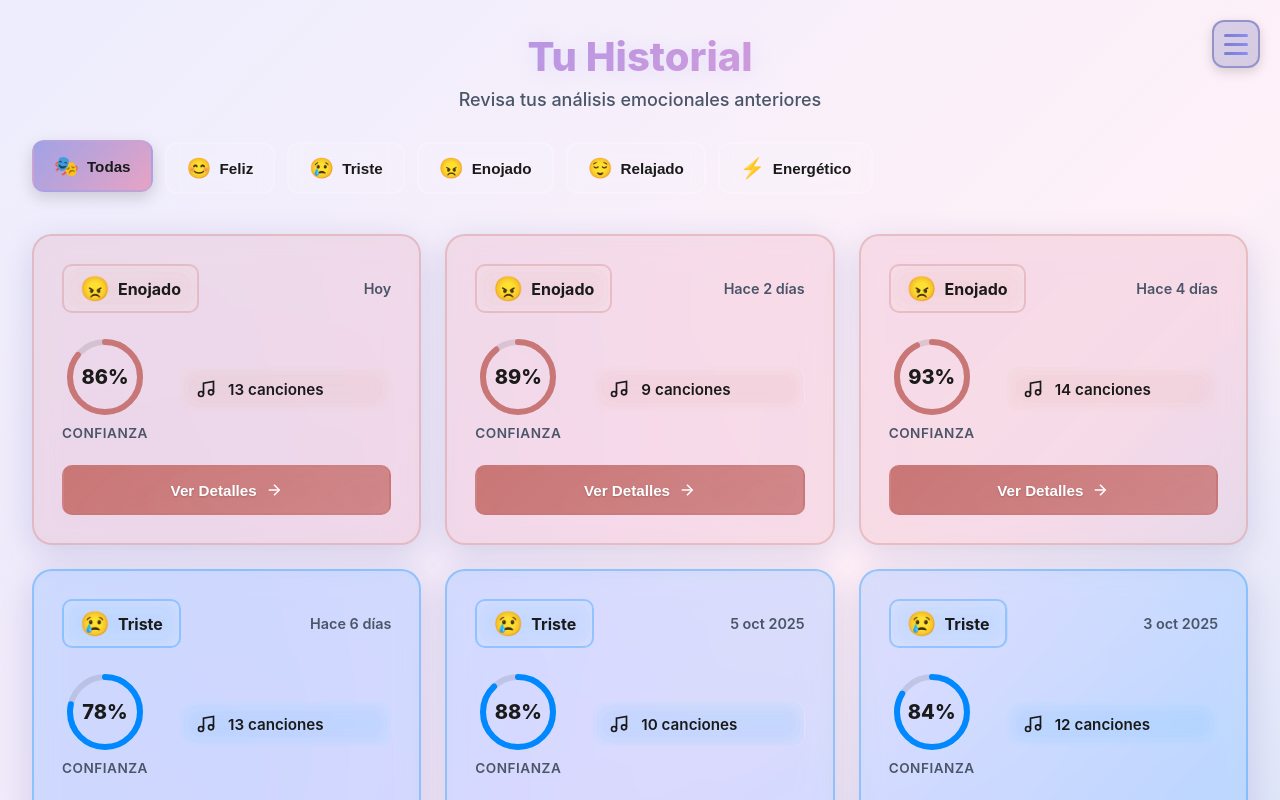
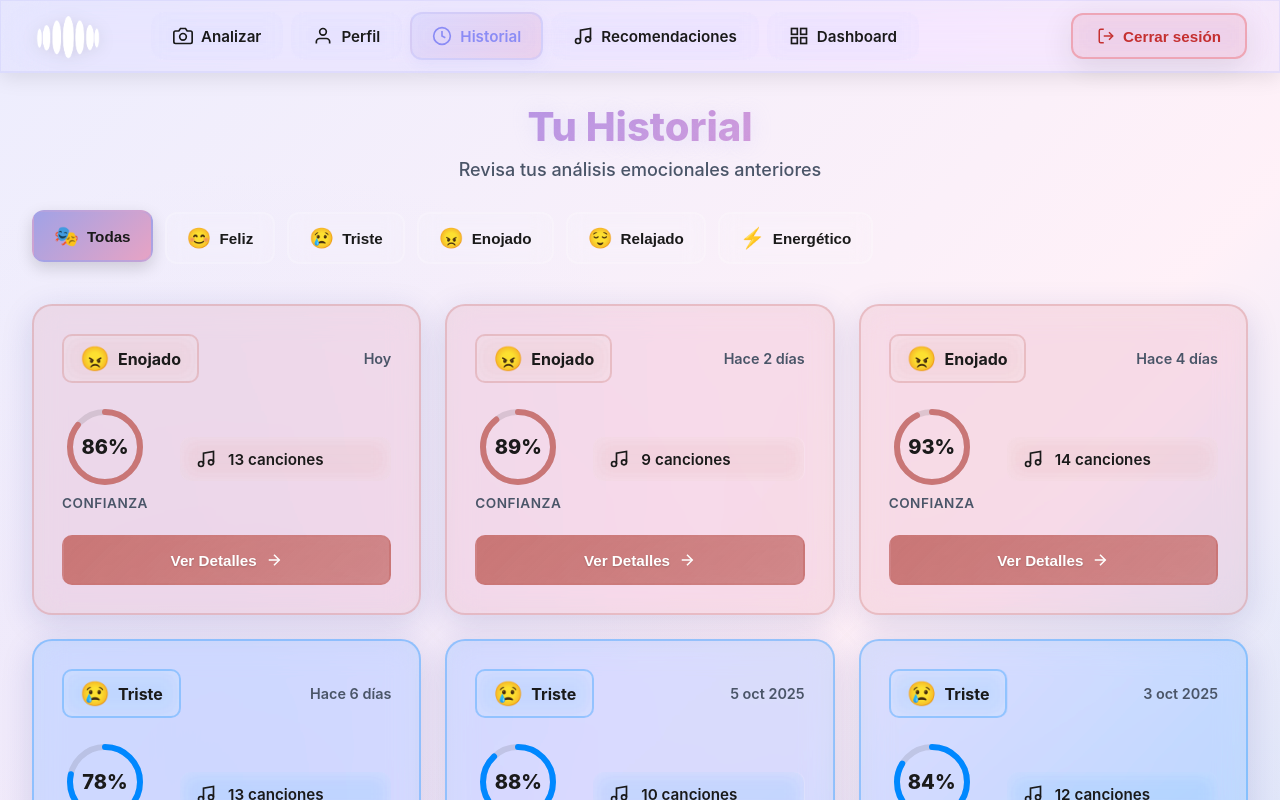
Before and after one commit to pmmd05/intento-proyecto-1, a React (Create React App) app in the folder client/: page /home/history in a window 1280 px wide. Shown: the top 800 px of the page. Built offline with nearby package versions, Linux system fonts and the light colour scheme; no server answers; sample sign-in values are in the browser's storage.

Commit message:
Agrega Navnbar para Home

```diff
--- /dev/null
+++ b/client/src/components/navbar/HomeNavbar.css
@@ -0,0 +1,168 @@
+/* ============================================
+   HOME NAVBAR - Navbar horizontal para desktop
+   ============================================ */
+
+.home-navbar {
+  position: fixed;
+  top: 0;
+  left: 0;
+  right: 0;
+  height: 70px;
+  z-index: 900;
+  backdrop-filter: blur(20px) saturate(180%);
+  -webkit-backdrop-filter: blur(20px) saturate(180%);
+  border-bottom: 2px solid rgba(195, 196, 250, 0.3);
+  box-shadow: 0 4px 20px rgba(0, 0, 0, 0.1);
+  padding: 0 2rem;
+  display: none; /* Oculto por defecto (móvil) */
+}
+
+/* Mostrar solo en desktop */
+@media (min-width: 969px) {
+  .home-navbar {
+    display: block;
+  }
+}
+
+.home-navbar-content {
+  max-width: 1600px;
+  margin: 0 auto;
+  height: 100%;
+  display: flex;
+  align-items: center;
+  gap: 2rem;
+}
+
+/* Logo */
+.home-navbar-logo {
+  display: flex;
+  align-items: center;
+  margin-right: 1rem;
+  transition: transform 0.3s ease;
+}
+
+.home-navbar-logo:hover {
+  transform: scale(1.05);
+}
+
+.home-navbar-logo img {
+  height: 45px;
+  width: auto;
+  filter: drop-shadow(0 2px 8px rgba(0, 0, 0, 0.1));
+}
+
+/* Navigation Items Container */
+.home-navbar-items {
+  display: flex;
+  align-items: center;
+  gap: 0.5rem;
+  flex: 1;
+}
+
+/* Individual Nav Item */
+.home-navbar-item {
+  display: flex;
+  align-items: center;
+  gap: 0.5rem;
+  padding: 0.75rem 1.25rem;
+  border-radius: 12px;
+  text-decoration: none;
+  color: var(--black);
+  font-weight: 600;
+  font-size: 0.95rem;
+  transition: all 0.3s cubic-bezier(0.4, 0, 0.2, 1);
+  border: 2px solid transparent;
+  background: rgba(255, 255, 255, 0.05);
+  backdrop-filter: blur(10px);
+  -webkit-backdrop-filter: blur(10px);
+  position: relative;
+  overflow: hidden;
+}
+
+.home-navbar-item::before {
+  content: '';
+  position: absolute;
+  top: 0;
+  left: -100%;
+  width: 100%;
+  height: 100%;
+  background: linear-gradient(
+    90deg,
+    transparent,
+    rgba(255, 255, 255, 0.2),
+    transparent
+  );
+  transition: left 0.5s;
+}
+
+.home-navbar-item:hover::before {
+  left: 100%;
+}
+
+.home-navbar-item:hover {
+  background: rgba(255, 255, 255, 0.15);
+  transform: translateY(-2px);
+  box-shadow: 0 4px 12px rgba(0, 0, 0, 0.1);
+}
+
+.home-navbar-item.active {
+  background: linear-gradient(135deg,
+    rgba(195, 196, 250, 0.3) 0%,
+    rgba(231, 163, 196, 0.3) 100%);
+  border-color: rgba(195, 196, 250, 0.5);
+  color: var(--lilac-dark);
+  box-shadow: 0 4px 16px rgba(195, 196, 250, 0.3);
+}
+
+.navbar-item-icon {
+  display: flex;
+  align-items: center;
+  justify-content: center;
+  width: 20px;
+  height: 20px;
+}
+
+.navbar-item-icon svg {
+  width: 100%;
+  height: 100%;
+}
+
+.navbar-item-label {
+  white-space: nowrap;
+}
+
+/* Logout Button */
+.home-navbar-logout {
+  display: flex;
+  align-items: center;
+  gap: 0.5rem;
+  padding: 0.75rem 1.5rem;
+  border-radius: 12px;
+  border: 2px solid rgba(229, 62, 62, 0.3);
+  background: rgba(229, 62, 62, 0.1);
+  color: #c53030;
+  font-weight: 600;
+  font-size: 0.95rem;
+  cursor: pointer;
+  transition: all 0.3s ease;
+  backdrop-filter: blur(10px);
+  -webkit-backdrop-filter: blur(10px);
+}
+
+.home-navbar-logout:hover {
+  background: rgba(229, 62, 62, 0.2);
+  transform: translateY(-2px);
+  box-shadow: 0 4px 12px rgba(229, 62, 62, 0.3);
+}
+
+.home-navbar-logout svg {
+  width: 18px;
+  height: 18px;
+}
+
+/* Responsive - Ocultar en tablet y móvil */
+@media (max-width: 968px) {
+  .home-navbar {
+    display: none !important;
+  }
+}
--- /dev/null
+++ b/client/src/components/navbar/HomeNavbar.jsx
@@ -0,0 +1,115 @@
+import React from 'react';
+import { Link, useLocation, useNavigate } from 'react-router-dom';
+import { LOGO_SRC } from '../../constants/assets';
+import './HomeNavbar.css';
+
+const HomeNavbar = () => {
+  const location = useLocation();
+  const navigate = useNavigate();
+
+  const handleLogout = () => {
+    localStorage.removeItem('access_token');
+    navigate('/signin', {
+      state: {
+        flash: 'Sesión cerrada correctamente',
+        flashType: 'success'
+      }
+    });
+  };
+
+  const navItems = [
+    {
+      path: '/home/analyze',
+      label: 'Analizar',
+      icon: (
+        <svg viewBox="0 0 24 24" fill="none" stroke="currentColor" strokeWidth="2">
+          <path d="M23 19a2 2 0 0 1-2 2H3a2 2 0 0 1-2-2V8a2 2 0 0 1 2-2h4l2-3h6l2 3h4a2 2 0 0 1 2 2z"></path>
+          <circle cx="12" cy="13" r="4"></circle>
+        </svg>
+      )
+    },
+    {
+      path: '/home/account',
+      label: 'Perfil',
+      icon: (
+        <svg viewBox="0 0 24 24" fill="none" stroke="currentColor" strokeWidth="2">
+          <path d="M20 21v-2a4 4 0 0 0-4-4H8a4 4 0 0 0-4 4v2"></path>
+          <circle cx="12" cy="7" r="4"></circle>
+        </svg>
+      )
+    },
+    {
+      path: '/home/history',
+      label: 'Historial',
+      icon: (
+        <svg viewBox="0 0 24 24" fill="none" stroke="currentColor" strokeWidth="2">
+          <circle cx="12" cy="12" r="10"></circle>
+          <polyline points="12 6 12 12 16 14"></polyline>
+        </svg>
+      )
+    },
+    {
+      path: '/home/recommendations',
+      label: 'Recomendaciones',
+      icon: (
+        <svg viewBox="0 0 24 24" fill="none" stroke="currentColor" strokeWidth="2">
+          <path d="M9 18V5l12-2v13"></path>
+          <circle cx="6" cy="18" r="3"></circle>
+          <circle cx="18" cy="16" r="3"></circle>
+        </svg>
+      )
+    },
+    {
+      path: '/home/dashboard',
+      label: 'Dashboard',
+      icon: (
+        <svg viewBox="0 0 24 24" fill="none" stroke="currentColor" strokeWidth="2">
+          <rect x="3" y="3" width="7" height="7"></rect>
+          <rect x="14" y="3" width="7" height="7"></rect>
+          <rect x="14" y="14" width="7" height="7"></rect>
+          <rect x="3" y="14" width="7" height="7"></rect>
+        </svg>
+      )
+    }
+  ];
+
+  return (
+    <nav className="home-navbar glass-lilac">
+      <div className="home-navbar-content">
+        {/* Logo */}
+        <Link to="/home" className="home-navbar-logo">
+          <img src={LOGO_SRC} alt="Ánima" />
+        </Link>
+
+        {/* Navigation Items */}
+        <div className="home-navbar-items">
+          {navItems.map((item) => {
+            const isActive = location.pathname === item.path;
+            return (
+              <Link
+                key={item.path}
+                to={item.path}
+                className={`home-navbar-item ${isActive ? 'active' : ''}`}
+              >
+                <span className="navbar-item-icon">{item.icon}</span>
+                <span className="navbar-item-label">{item.label}</span>
+              </Link>
+            );
+          })}
+        </div>
+
+        {/* Logout Button */}
+        <button className="home-navbar-logout glass" onClick={handleLogout}>
+          <svg viewBox="0 0 24 24" fill="none" stroke="currentColor" strokeWidth="2">
+            <path d="M9 21H5a2 2 0 0 1-2-2V5a2 2 0 0 1 2-2h4"></path>
+            <polyline points="16 17 21 12 16 7"></polyline>
+            <line x1="21" y1="12" x2="9" y2="12"></line>
+          </svg>
+          <span>Cerrar sesión</span>
+        </button>
+      </div>
+    </nav>
+  );
+};
+
+export default HomeNavbar;
--- a/client/src/components/sidebar/Sidebar.css
+++ b/client/src/components/sidebar/Sidebar.css
@@ -289,3 +289,18 @@
     top: 20px;
   }
 }
+
+/* Ocultar sidebar en desktop cuando hay navbar */
+@media (min-width: 969px) {
+  .sidebar-toggle {
+    display: none;
+  }
+
+  .sidebar {
+    display: none;
+  }
+
+  .sidebar-backdrop {
+    display: none;
+  }
+}
--- a/client/src/components/sidebar/Sidebar.jsx
+++ b/client/src/components/sidebar/Sidebar.jsx
@@ -27,10 +27,20 @@ const Sidebar = () => {
     {
       icon: (
         <svg viewBox="0 0 24 24" fill="none" stroke="currentColor" strokeWidth="2">
+           <path d="M23 19a2 2 0 0 1-2 2H3a2 2 0 0 1-2-2V8a2 2 0 0 1 2-2h4l2-3h6l2 3h4a2 2 0 0 1 2 2z"></path>
+           <circle cx="12" cy="13" r="4"></circle>
+        </svg>
+      ),
+      label: 'Analizar',
+      path: '/home/analyze'
+    },
+    {
+      icon: (
+        <svg viewBox="0 0 24 24" fill="none" stroke="currentColor" strokeWidth="2">
           <path d="M20 21v-2a4 4 0 0 0-4-4H8a4 4 0 0 0-4 4v2"></path>
           <circle cx="12" cy="7" r="4"></circle>
         </svg>
-      ),
+    ),
       label: 'Perfil',
       path: '/home/account'
     },
--- a/client/src/pages/home/Account.css
+++ b/client/src/pages/home/Account.css
@@ -5,7 +5,9 @@
 .account-page {
   min-height: 100vh;
   position: relative;
+  padding-top: 0;
 }
+
 
 .account-content {
   padding: 2rem;
@@ -57,9 +59,11 @@
 }
 
 /* Ensure right-column cards stack on the right in desktop */
+
 @media (min-width: 969px) {
-  .profile-card { grid-column: 1; }
-  .info-card, .settings-card, .actions-card { grid-column: 2; }
+  .account-page {
+    padding-top: 70px;
+  }
 }
 
 /* Profile Card - Tarjeta de avatar */
--- a/client/src/pages/home/AnalyzePage.css
+++ b/client/src/pages/home/AnalyzePage.css
@@ -6,7 +6,9 @@
   min-height: 100vh;
   position: relative;
   overflow-x: hidden;
+  padding-top: 0; /* Sin padding en móvil */
 }
+
 
 /* Gradient Background */
 .analyze-page.gradient-bg {
@@ -49,6 +51,13 @@
 }
 
 /* Responsive */
+
+@media (min-width: 969px) {
+  .analyze-page {
+    padding-top: 70px;
+  }
+}
+
 @media (max-width: 768px) {
   .analyze-content {
     padding: 1.5rem 1rem;
--- a/client/src/pages/home/DashboardPage.css
+++ b/client/src/pages/home/DashboardPage.css
@@ -5,7 +5,9 @@
 .dashboard-page {
   min-height: 100vh;
   position: relative;
+  padding-top: 0;
 }
+
 
 .dashboard-content {
   padding: 2rem;
@@ -347,6 +349,12 @@
 }
 
 /* Responsive */
+@media (min-width: 969px) {
+  .dashboard-page {
+    padding-top: 70px;
+  }
+}
+
 @media (max-width: 968px) {
   .dashboard-content {
     padding: 1.5rem;
--- a/client/src/pages/home/HistoryPage.css
+++ b/client/src/pages/home/HistoryPage.css
@@ -5,7 +5,10 @@
 .history-page {
   min-height: 100vh;
   position: relative;
+  padding-top: 0;
 }
+
+
 
 .history-content {
   padding: 2rem;
@@ -326,6 +329,12 @@
 }
 
 /* Responsive */
+@media (min-width: 969px) {
+  .history-page {
+    padding-top: 70px;
+  }
+}
+
 @media (max-width: 768px) {
   .history-content {
     padding: 1.5rem;
--- a/client/src/pages/home/HomeLayout.jsx
+++ b/client/src/pages/home/HomeLayout.jsx
@@ -1,9 +1,17 @@
 import React from 'react';
 import { Outlet } from 'react-router-dom';
+import HomeNavbar from '../../components/navbar/HomeNavbar';
+import Sidebar from '../../components/sidebar/Sidebar';
 
 export default function HomeLayout() {
   return (
     <div className="home-layout">
+      {/* Navbar para desktop */}
+      <HomeNavbar />
+
+      {/* Sidebar para móvil */}
+      <Sidebar />
+
       <div className="home-content">
         <Outlet />
       </div>
--- a/client/src/pages/home/RecommendationsPage.css
+++ b/client/src/pages/home/RecommendationsPage.css
@@ -5,6 +5,7 @@
 .recommendations-page {
   min-height: 100vh;
   position: relative;
+  padding-top: 0;
 }
 
 .recommendations-content {
@@ -372,6 +373,12 @@
 }
 
 /* Responsive */
+@media (min-width: 969px) {
+  .recommendations-page {
+    padding-top: 70px;
+  }
+}
+
 @media (max-width: 968px) {
   .recommendations-content {
     padding: 1.5rem;
--- a/client/src/pages/home/ResultsPage.css
+++ b/client/src/pages/home/ResultsPage.css
@@ -5,6 +5,7 @@
 .results-page {
   min-height: 100vh;
   position: relative;
+  padding-top: 0;
 }
 
 .results-content {
@@ -570,6 +571,11 @@
    RESPONSIVE
    ============================================ */
 
+@media (min-width: 969px) {
+  .results-page {
+    padding-top: 70px;
+  }
+}
 @media (max-width: 968px) {
   .results-header-section {
     flex-direction: column;
```
